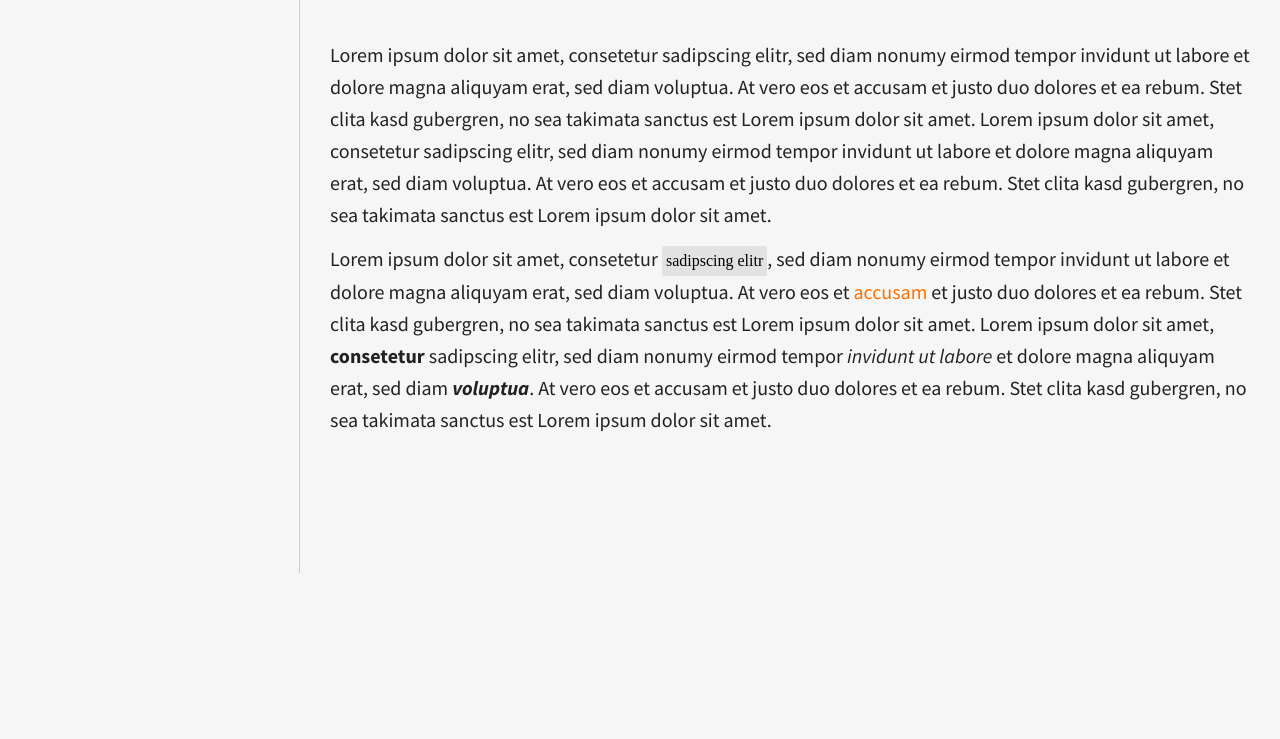
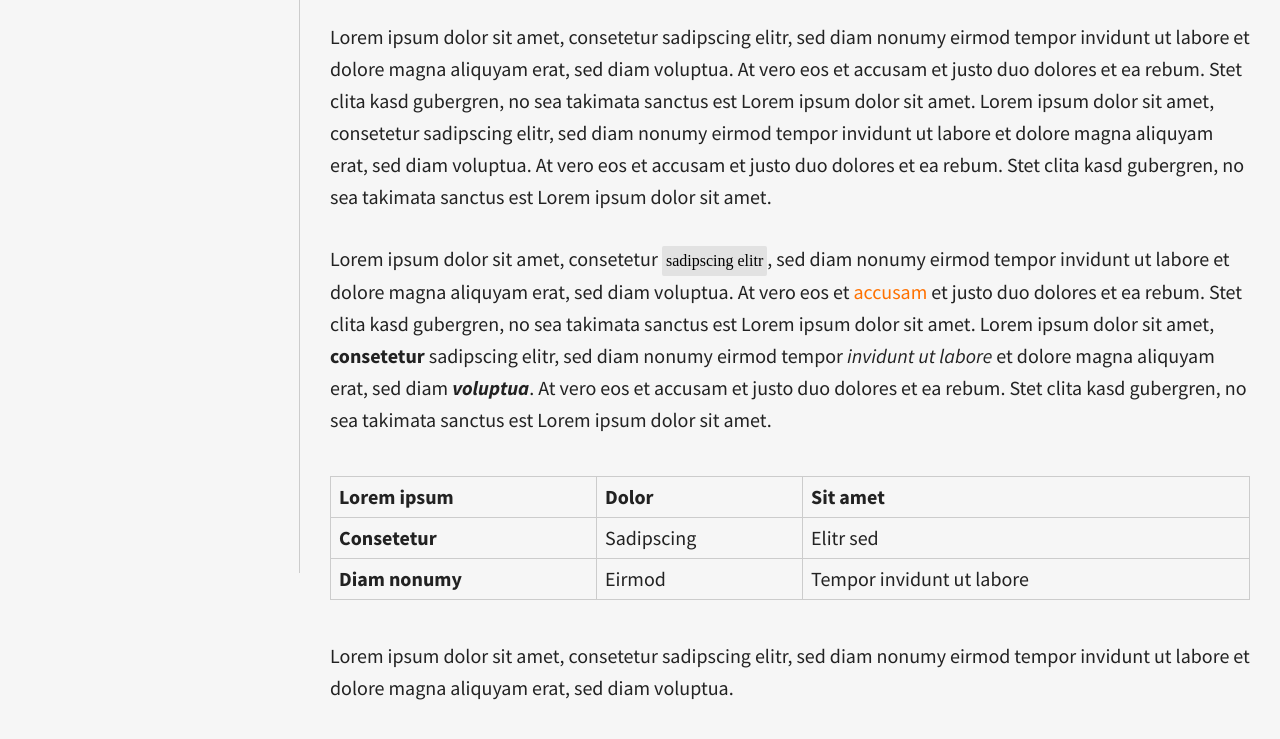
Before and after one commit to pascalwittler/notepad, a plain HTML site: page public/index.html in a window 1280 px wide. Shown: the part 227-966 px from the top of the page. Before the commit the page ends 800 px from the top, so only its background shows below. Drawn offline with Linux system fonts and the light colour scheme.

Commit message:
add dummy content + css styles for tables

```diff
--- a/public/index.html
+++ b/public/index.html
@@ -51,6 +51,28 @@
     <p>Lorem ipsum dolor sit amet, consetetur sadipscing elitr, sed diam nonumy eirmod tempor invidunt ut labore et dolore magna aliquyam erat, sed diam voluptua. At vero eos et accusam et justo duo dolores et ea rebum. Stet clita kasd gubergren, no sea takimata sanctus est Lorem ipsum dolor sit amet. Lorem ipsum dolor sit amet, consetetur sadipscing elitr, sed diam nonumy eirmod tempor invidunt ut labore et dolore magna aliquyam erat, sed diam voluptua. At vero eos et accusam et justo duo dolores et ea rebum. Stet clita kasd gubergren, no sea takimata sanctus est Lorem ipsum dolor sit amet.</p>
 
     <p>Lorem ipsum dolor sit amet, consetetur <code>sadipscing elitr</code>, sed diam nonumy eirmod tempor invidunt ut labore et dolore magna aliquyam erat, sed diam voluptua. At vero eos et <a href="#">accusam</a> et justo duo dolores et ea rebum. Stet clita kasd gubergren, no sea takimata sanctus est Lorem ipsum dolor sit amet. Lorem ipsum dolor sit amet, <strong>consetetur</strong> sadipscing elitr, sed diam nonumy eirmod tempor <em>invidunt ut labore</em> et dolore magna aliquyam erat, sed diam <strong><em>voluptua</em></strong>. At vero eos et accusam et justo duo dolores et ea rebum. Stet clita kasd gubergren, no sea takimata sanctus est Lorem ipsum dolor sit amet.</p>
+
+    <table>
+      <tr>
+        <th>Lorem ipsum</th>
+        <th>Dolor</th>
+        <th>Sit amet</th>
+      </tr>
+
+      <tr>
+        <th>Consetetur</th>
+        <td>Sadipscing</td>
+        <td>Elitr sed</td>
+      </tr>
+
+      <tr>
+        <th>Diam nonumy</th>
+        <td>Eirmod</td>
+        <td>Tempor invidunt ut labore</td>
+      </tr>
+    </table>
+
+    <p>Lorem ipsum dolor sit amet, consetetur sadipscing elitr, sed diam nonumy eirmod tempor invidunt ut labore et dolore magna aliquyam erat, sed diam voluptua.</p>
   </main>
 
   <footer>
--- a/public/static/css/elements/main.css
+++ b/public/static/css/elements/main.css
@@ -12,6 +12,6 @@
   margin-left: auto;
 }
 
-main > *:not(:last-child) {
-  margin-bottom: .6em;
+main > * + * {
+  margin-top: 30px;
 }
--- /dev/null
+++ b/public/static/css/elements/table.css
@@ -0,0 +1,18 @@
+table,
+tr,
+th,
+td {
+  border: 1px solid var(--color-border);
+  border-collapse: collapse;
+  text-align: left;
+}
+
+table,
+table + * {
+  margin-top: 40px;
+}
+
+th,
+td {
+  padding: 4px 8px;
+}
--- a/public/static/css/main.css
+++ b/public/static/css/main.css
@@ -4,3 +4,4 @@
 @import url('layout/fontfaces.css');
 @import url('elements/aside.css');
 @import url('elements/main.css');
+@import url('elements/table.css');
```
